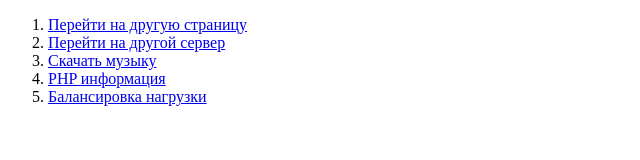
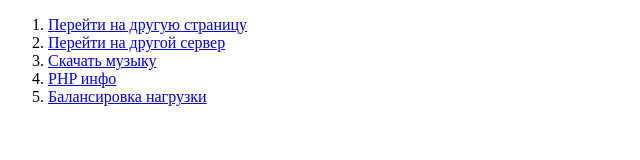
Before and after one commit to polinavinograd/nginx-app, a plain HTML site: page files/index.html in a window 1280 px wide. Shown: the full height of the page, 0-640 px from the left. Drawn offline with Linux system fonts and the light colour scheme.

Commit message:
Update index.html

```diff
--- a/files/index.html
+++ b/files/index.html
@@ -11,7 +11,7 @@
 		<li><a href="/secondpage">Перейти на другую страницу</a></li>
 		<li><a href="/secondserver">Перейти на другой сервер</a></li>
 		<li><a href="https://playsdev.ddns.net/music/song.mp3">Скачать музыку</a></li>
-    <li><a href="index.php">PHP информация</a></li>
+                <li><a href="index.php">PHP инфо</a></li>
 		<li><a href="/redblue">Балансировка нагрузки</a></li>
 	</ol>
 </body>
```
